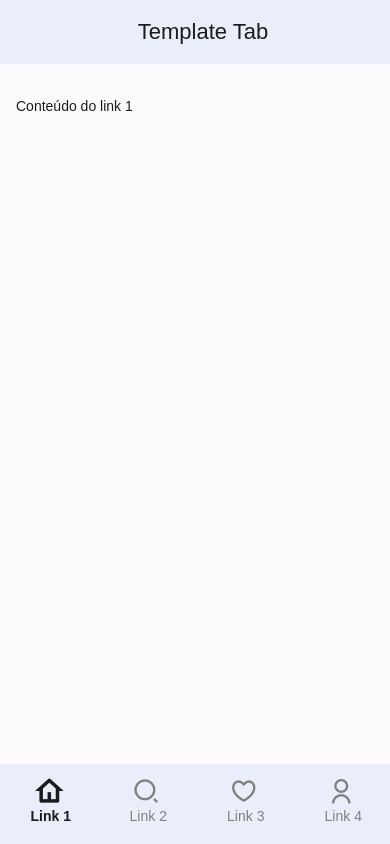
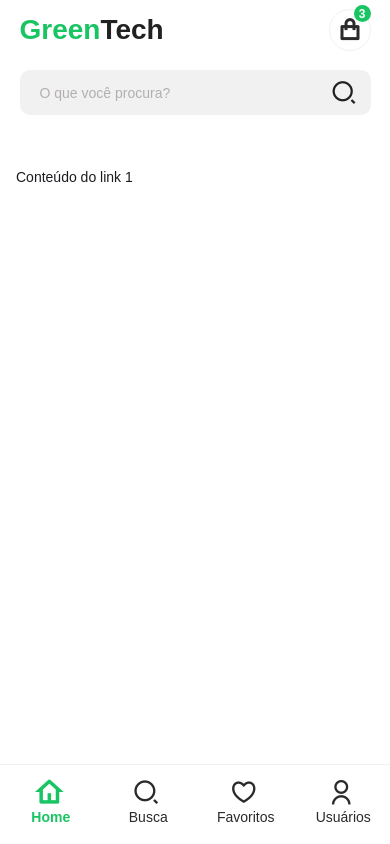
Before and after one commit to jocimarweb/GreenTech, a website: page www/index.html in a window 390 px wide. Drawn offline with Linux system fonts and the light colour scheme; some packages are replaced by stand-ins of ours.

Commit message:
Commit Inicial

```diff
--- a/www/css/index.css
+++ b/www/css/index.css
@@ -13,6 +13,13 @@ body {
   font-family: "Bebas Neue", sans-serif;
 }
 
+a {
+  color: var(--verde);
+  font-weight: 600;
+  text-decoration: none;
+}
+
+/* Toobar */
 .toolbar {
   height: 80px;
 }
@@ -23,18 +30,118 @@ body {
   flex-flow: column wrap;
 }
 
+.toolbar-inner {
+  background: var(--branco);
+  border-top: 1px solid var(--gelo);
+}
+
 .toolbar-inner .link {
   flex: 1;
   height: 80px;
   line-height: 25px;
   font-weight: bold;
+  color: var(--verde);
 }
 
 .toolbar-inner .link:not(.active) {
-  color: gray;
   font-weight: normal;
+  color: var(--preto);
 }
 
 .toolbar-inner > .link i {
   font-size: 28px;
 }
+
+/* Navbar - TOP */
+.top-nav {
+  width: 100%;
+  height: 60px;
+  background: var(--branco);
+  display: flex;
+  align-items: center;
+  justify-content: space-between;
+}
+
+.title-logo {
+  font-weight: 600;
+  margin-left: 5%;
+}
+
+.title-logo span {
+  color: var(--verde);
+}
+
+/* Botão do Carrinho Compras */
+.btn-cart {
+  width: 40px;
+  height: 40px;
+  background: var(--branco);
+  display: flex;
+  align-items: center;
+  justify-content: center;
+  margin-right: 5%;
+  border-radius: 50%;
+  border: 1px solid var(--gelo);
+  font-size: 24px;
+  color: var(--preto);
+}
+
+/* Balão do Carrinho */
+.btn-cart::before {
+  content: attr(data-count);
+  background: var(--verde);
+  width: 17px;
+  height: 17px;
+  border-radius: 50%;
+  display: flex;
+  align-items: center;
+  justify-content: center;
+  font-size: 12px;
+  color: var(--branco);
+  position: absolute;
+  top: 5px;
+  right: 0px;
+  margin-right: 5%;
+}
+
+/* Esconde a quatidade quando valor é 0 */
+.btn-cart[data-count="0"]::before {
+  display: none;
+}
+
+/* Formulário topo - Busca */
+form {
+  padding-top: 10px;
+  background: var(--branco);
+  padding-bottom: 20px;
+  position: relative;
+}
+
+input[type="text"] {
+  width: 90%;
+  height: 45px;
+  border-radius: 10px;
+  margin: auto;
+  padding: 10px 20px;
+  background: var(--gelo);
+}
+
+::placeholder {
+  color: #b3afaf;
+}
+
+.icone-busca {
+  position: absolute;
+  top: 0px;
+  right: 5%;
+  font-size: 27px;
+  padding: 13px;
+}
+
+.page-content {
+  background: var(--branco);
+}
+
+/* Body - Page */
+
+/* Aula 4 - Tempo decorrido 47:50min */
--- a/www/index.html
+++ b/www/index.html
@@ -31,32 +31,37 @@
           <div class="toolbar-inner display-flex">
             <a href="/index/" class="tab-link link active">
               <i class="ri-home-4-line"></i>
-              <span>Link 1</span>
+              <span>Home</span>
             </a>
             <a href="/link2/" class="tab-link link">
               <i class="ri-search-2-line"></i>
-              <span>Link 2</span>
+              <span>Busca</span>
             </a>
             <a href="/link3/" class="tab-link link">
               <i class="ri-heart-3-line"></i>
-              <span>Link 3</span>
+              <span>Favoritos</span>
             </a>
             <a href="/link4/" class="tab-link link">
               <i class="ri-user-line"></i>
-              <span>Link 4</span>
+              <span>Usuários</span>
             </a>
           </div>
         </div>
 
         <!-- Initial Page, "data-name" contains page name -->
         <div data-name="index" class="page color-theme-blue">
-          <!-- Top Navbar -->
-          <div class="navbar">
-            <div class="navbar-bg"></div>
-            <div class="navbar-inner justify-content-center">
-              <div class="title">Template Tab</div>
-            </div>
+          <!-- Navbar - TOP -->
+          <div class="top-nav">
+            <h1 class="title-logo"><span>Green</span>Tech</h1>
+            <a href="#" class="btn-cart" data-count="3">
+              <i class="ri-shopping-bag-line"></i>
+            </a>
           </div>
+
+          <form>
+            <input placeholder="O que você procura?" type="text" />
+            <i class="icone-busca ri-search-2-line"></i>
+          </form>
 
           <!-- Scrollable page content -->
           <div class="page-content">
```
